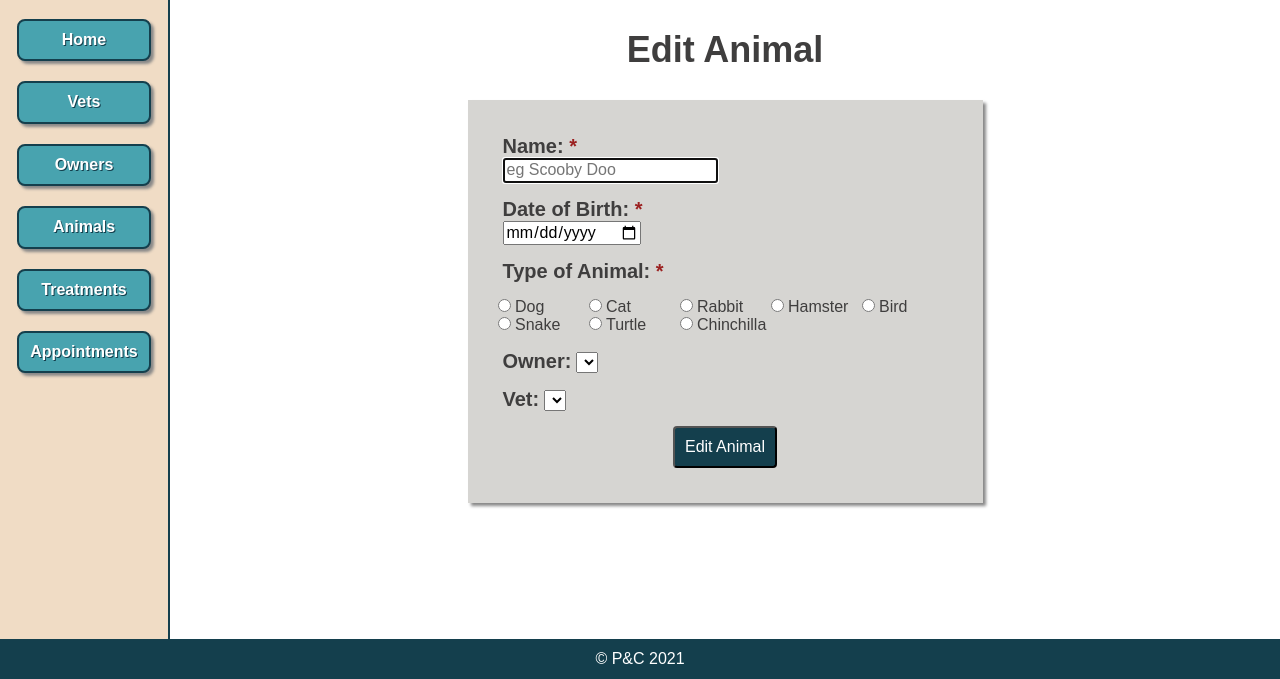
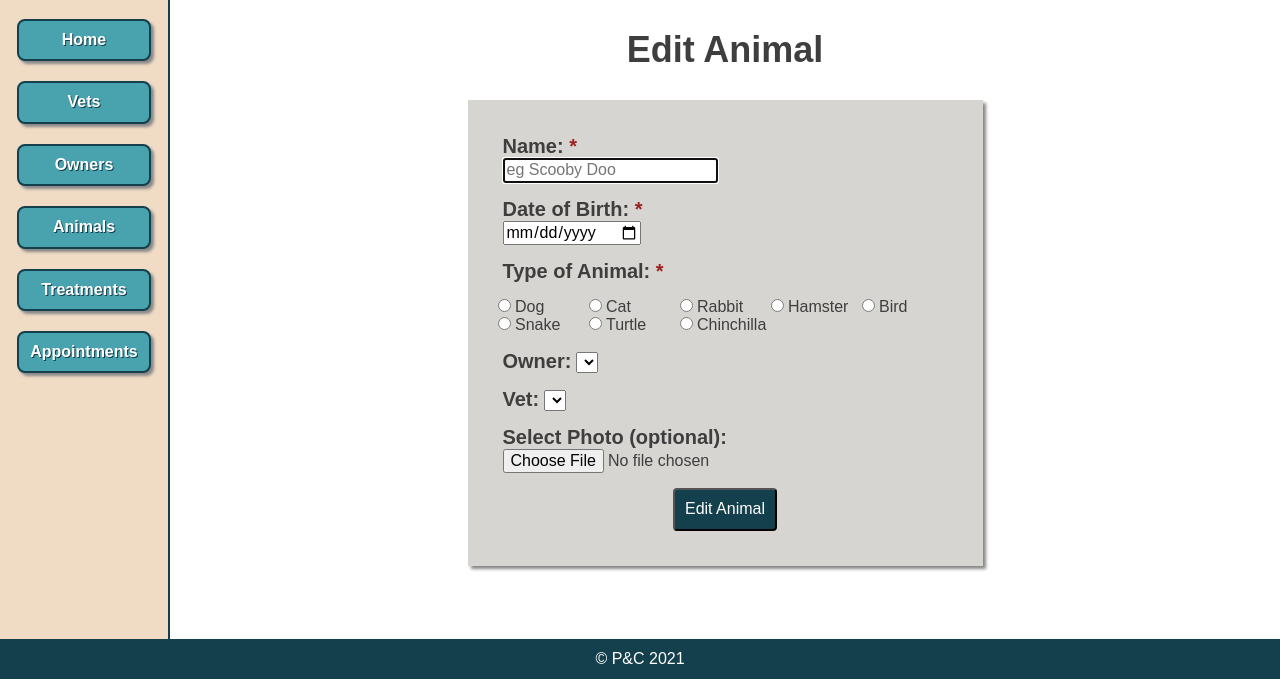
Before and after one commit to Kirsten4/vet_management_app, a Flask app: template templates/animals/edit.html in a window 1280 px wide. Shown: the part 121-800 px from the top of the page. Run offline with Flask 2, Linux system fonts and the light colour scheme; the template is opened without the code that fills it, so the values that code supplies are empty.

Commit message:
edit animal fixed

```diff
--- a/controllers/animals_controller.py
+++ b/controllers/animals_controller.py
@@ -71,7 +71,10 @@ def update_animal(id):
     place_holder_animal = animal_repository.select(id)
     checked_in_time = place_holder_animal.checked_in_time
     checked_out_time = place_holder_animal.checked_out_time
-    photo = place_holder_animal.photo
+    if place_holder_animal.photo:
+        photo = place_holder_animal.photo
+    else:
+        photo = request.form['photo']
     animal = Animal(name, date_of_birth, type_of_animal, owner, vet, photo, checked_in_time, checked_out_time, id)
     animal_repository.update(animal)
     return redirect(url_for(".animals"))
--- a/templates/animals/edit.html
+++ b/templates/animals/edit.html
@@ -99,8 +99,13 @@
             Photo is already in the system! <br>
             <img class="animal-photo" src="/static/img/{{ animal.photo }}" alt="animal photo">
         </div>
+    {% else %}
+        <div>
+            <label for="photo">Select Photo (optional):</label><br>
+                <input type="file" id="photo" name="photo" accept="image/png, image/jpeg" value="{{ animal.photo }}">
+        </div>
+    {% endif %}
 
-    {% endif %}
     <div class="submit-button">
         <button type="submit">Edit Animal</button>
     </div>
```
